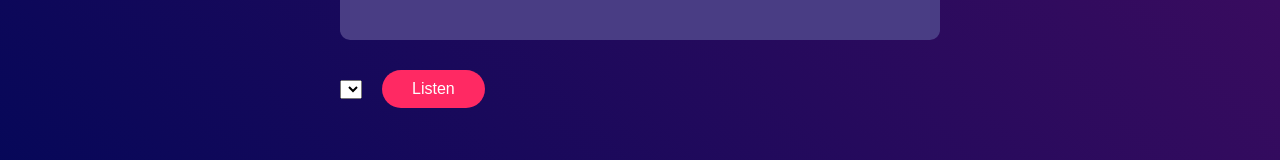
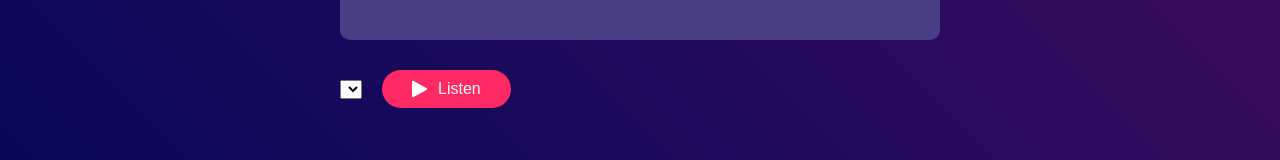
Before and after one commit to AmirTaki/Text-To-Speech-Converter, a plain HTML site: page index.html in a window 1280 px wide. Shown: the part 477-637 px from the top of the page. Drawn offline with Linux system fonts and the light colour scheme.

Commit message:
index & styles img

```diff
--- a/index.html
+++ b/index.html
@@ -12,7 +12,7 @@
         <textarea name="" placeholder="Write anything here..." id=""></textarea>
         <div class="row">
             <select name="" id=""></select>
-            <button>Listen</button>
+            <button><img src="./src/img/play.png" alt="">Listen</button>
         </div>
     </div>
     <script src = "./src/script.js"></script>
--- a/src/styles.css
+++ b/src/styles.css
@@ -63,4 +63,11 @@ button {
     border: 0;
     outline: 0;
     cursor: pointer;
+    display: flex;;
+    align-items: center;
 }
+
+button img {
+    width: 16px;
+    margin-right: 10px;
+}
```
